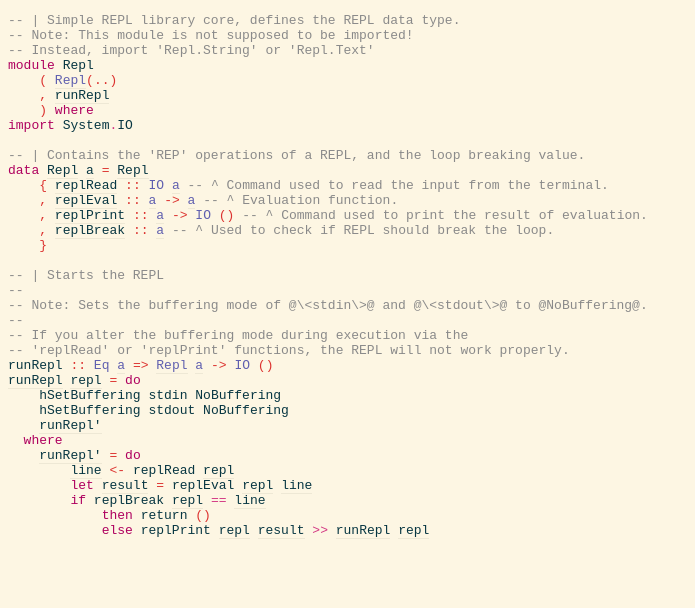
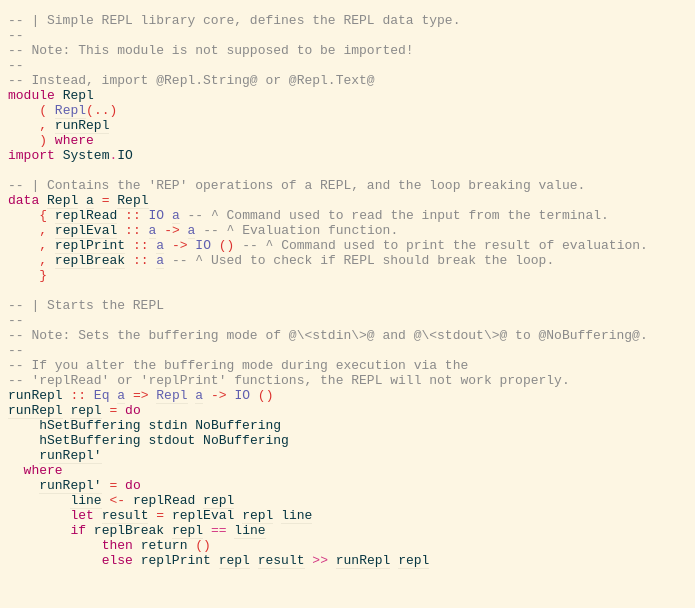
Before and after one commit to jean-lopes/simple-repl, a plain HTML site: page docs/src/Repl.html in a window 1280 px wide. Shown: the whole page, without its empty margins (0-695 px from the left). Drawn offline with Linux system fonts and the light colour scheme.

Commit message:
docs updated

```diff
--- a/docs/src/Repl.html
+++ b/docs/src/Repl.html
@@ -1,36 +1,38 @@
 <!DOCTYPE html PUBLIC "-//W3C//DTD XHTML 1.0 Transitional//EN" "http://www.w3.org/TR/xhtml1/DTD/xhtml1-transitional.dtd"><html xmlns="http://www.w3.org/1999/xhtml"><head><link rel="stylesheet" type="text/css" href="style.css" /><script type="text/javascript" src="highlight.js"></script></head><body><pre><span class="hs-comment">-- | Simple REPL library core, defines the REPL data type.</span><span>
-</span><a name="line-2"></a><span class="hs-comment">-- Note: This module is not supposed to be imported!</span><span>
-</span><a name="line-3"></a><span class="hs-comment">-- Instead, import 'Repl.String' or 'Repl.Text' </span><span>
-</span><a name="line-4"></a><span class="hs-keyword">module</span><span> </span><span class="hs-identifier">Repl</span><span>
-</span><a name="line-5"></a><span>    </span><span class="hs-special">(</span><span> </span><a href="Repl.html#Repl"><span class="hs-identifier hs-type">Repl</span></a><span class="hs-special">(</span><span class="hs-glyph">..</span><span class="hs-special">)</span><span>
-</span><a name="line-6"></a><span>    </span><span class="hs-special">,</span><span> </span><a href="Repl.html#runRepl"><span class="hs-identifier hs-var">runRepl</span></a><span>
-</span><a name="line-7"></a><span>    </span><span class="hs-special">)</span><span> </span><span class="hs-keyword">where</span><span>
-</span><a name="line-8"></a><span class="hs-keyword">import</span><span> </span><span class="hs-identifier">System</span><span class="hs-operator">.</span><span class="hs-identifier">IO</span><span>
-</span><a name="line-9"></a><span>
-</span><a name="line-10"></a><span class="hs-comment">-- | Contains the 'REP' operations of a REPL, and the loop breaking value.</span><span>
-</span><a name="line-11"></a><span class="hs-keyword">data</span><span> </span><a name="Repl"><a href="Repl.html#Repl"><span class="hs-identifier">Repl</span></a></a><span> </span><a name="local-6989586621679020519"><a href="#local-6989586621679020519"><span class="hs-identifier">a</span></a></a><span> </span><span class="hs-glyph">=</span><span> </span><a name="Repl"><a href="Repl.html#Repl"><span class="hs-identifier">Repl</span></a></a><span>
-</span><a name="line-12"></a><span>    </span><span class="hs-special">{</span><span> </span><a name="replRead"><a href="Repl.html#replRead"><span class="hs-identifier">replRead</span></a></a><span> </span><span class="hs-glyph">::</span><span> </span><span class="hs-identifier hs-type">IO</span><span> </span><a href="#local-6989586621679020519"><span class="hs-identifier hs-type">a</span></a><span> </span><span class="hs-comment">-- ^ Command used to read the input from the terminal.</span><span>
-</span><a name="line-13"></a><span>    </span><span class="hs-special">,</span><span> </span><a name="replEval"><a href="Repl.html#replEval"><span class="hs-identifier">replEval</span></a></a><span> </span><span class="hs-glyph">::</span><span> </span><a href="#local-6989586621679020519"><span class="hs-identifier hs-type">a</span></a><span> </span><span class="hs-glyph">-&gt;</span><span> </span><a href="#local-6989586621679020519"><span class="hs-identifier hs-type">a</span></a><span> </span><span class="hs-comment">-- ^ Evaluation function.</span><span>
-</span><a name="line-14"></a><span>    </span><span class="hs-special">,</span><span> </span><a name="replPrint"><a href="Repl.html#replPrint"><span class="hs-identifier">replPrint</span></a></a><span> </span><span class="hs-glyph">::</span><span> </span><a href="#local-6989586621679020519"><span class="hs-identifier hs-type">a</span></a><span> </span><span class="hs-glyph">-&gt;</span><span> </span><span class="hs-identifier hs-type">IO</span><span> </span><span class="hs-special">(</span><span class="hs-special">)</span><span> </span><span class="hs-comment">-- ^ Command used to print the result of evaluation.</span><span>
-</span><a name="line-15"></a><span>    </span><span class="hs-special">,</span><span> </span><a name="replBreak"><a href="Repl.html#replBreak"><span class="hs-identifier">replBreak</span></a></a><span> </span><span class="hs-glyph">::</span><span> </span><a href="#local-6989586621679020519"><span class="hs-identifier hs-type">a</span></a><span> </span><span class="hs-comment">-- ^ Used to check if REPL should break the loop.</span><span>
-</span><a name="line-16"></a><span>    </span><span class="hs-special">}</span><span>
-</span><a name="line-17"></a><span>
-</span><a name="line-18"></a><span class="hs-comment">-- | Starts the REPL</span><span>
-</span><a name="line-19"></a><span class="hs-comment">--</span><span>
-</span><a name="line-20"></a><span class="hs-comment">-- Note: Sets the buffering mode of @\&lt;stdin\&gt;@ and @\&lt;stdout\&gt;@ to @NoBuffering@. </span><span>
+</span><a name="line-2"></a><span class="hs-comment">--</span><span>
+</span><a name="line-3"></a><span class="hs-comment">-- Note: This module is not supposed to be imported!</span><span>
+</span><a name="line-4"></a><span class="hs-comment">--</span><span>
+</span><a name="line-5"></a><span class="hs-comment">-- Instead, import @Repl.String@ or @Repl.Text@</span><span>
+</span><a name="line-6"></a><span class="hs-keyword">module</span><span> </span><span class="hs-identifier">Repl</span><span>
+</span><a name="line-7"></a><span>    </span><span class="hs-special">(</span><span> </span><a href="Repl.html#Repl"><span class="hs-identifier hs-type">Repl</span></a><span class="hs-special">(</span><span class="hs-glyph">..</span><span class="hs-special">)</span><span>
+</span><a name="line-8"></a><span>    </span><span class="hs-special">,</span><span> </span><a href="Repl.html#runRepl"><span class="hs-identifier hs-var">runRepl</span></a><span>
+</span><a name="line-9"></a><span>    </span><span class="hs-special">)</span><span> </span><span class="hs-keyword">where</span><span>
+</span><a name="line-10"></a><span class="hs-keyword">import</span><span> </span><span class="hs-identifier">System</span><span class="hs-operator">.</span><span class="hs-identifier">IO</span><span>
+</span><a name="line-11"></a><span>
+</span><a name="line-12"></a><span class="hs-comment">-- | Contains the 'REP' operations of a REPL, and the loop breaking value.</span><span>
+</span><a name="line-13"></a><span class="hs-keyword">data</span><span> </span><a name="Repl"><a href="Repl.html#Repl"><span class="hs-identifier">Repl</span></a></a><span> </span><a name="local-6989586621679020519"><a href="#local-6989586621679020519"><span class="hs-identifier">a</span></a></a><span> </span><span class="hs-glyph">=</span><span> </span><a name="Repl"><a href="Repl.html#Repl"><span class="hs-identifier">Repl</span></a></a><span>
+</span><a name="line-14"></a><span>    </span><span class="hs-special">{</span><span> </span><a name="replRead"><a href="Repl.html#replRead"><span class="hs-identifier">replRead</span></a></a><span> </span><span class="hs-glyph">::</span><span> </span><span class="hs-identifier hs-type">IO</span><span> </span><a href="#local-6989586621679020519"><span class="hs-identifier hs-type">a</span></a><span> </span><span class="hs-comment">-- ^ Command used to read the input from the terminal.</span><span>
+</span><a name="line-15"></a><span>    </span><span class="hs-special">,</span><span> </span><a name="replEval"><a href="Repl.html#replEval"><span class="hs-identifier">replEval</span></a></a><span> </span><span class="hs-glyph">::</span><span> </span><a href="#local-6989586621679020519"><span class="hs-identifier hs-type">a</span></a><span> </span><span class="hs-glyph">-&gt;</span><span> </span><a href="#local-6989586621679020519"><span class="hs-identifier hs-type">a</span></a><span> </span><span class="hs-comment">-- ^ Evaluation function.</span><span>
+</span><a name="line-16"></a><span>    </span><span class="hs-special">,</span><span> </span><a name="replPrint"><a href="Repl.html#replPrint"><span class="hs-identifier">replPrint</span></a></a><span> </span><span class="hs-glyph">::</span><span> </span><a href="#local-6989586621679020519"><span class="hs-identifier hs-type">a</span></a><span> </span><span class="hs-glyph">-&gt;</span><span> </span><span class="hs-identifier hs-type">IO</span><span> </span><span class="hs-special">(</span><span class="hs-special">)</span><span> </span><span class="hs-comment">-- ^ Command used to print the result of evaluation.</span><span>
+</span><a name="line-17"></a><span>    </span><span class="hs-special">,</span><span> </span><a name="replBreak"><a href="Repl.html#replBreak"><span class="hs-identifier">replBreak</span></a></a><span> </span><span class="hs-glyph">::</span><span> </span><a href="#local-6989586621679020519"><span class="hs-identifier hs-type">a</span></a><span> </span><span class="hs-comment">-- ^ Used to check if REPL should break the loop.</span><span>
+</span><a name="line-18"></a><span>    </span><span class="hs-special">}</span><span>
+</span><a name="line-19"></a><span>
+</span><a name="line-20"></a><span class="hs-comment">-- | Starts the REPL</span><span>
 </span><a name="line-21"></a><span class="hs-comment">--</span><span>
-</span><a name="line-22"></a><span class="hs-comment">-- If you alter the buffering mode during execution via the </span><span>
-</span><a name="line-23"></a><span class="hs-comment">-- 'replRead' or 'replPrint' functions, the REPL will not work properly.</span><span>
-</span><a name="line-24"></a><span class="hs-identifier">runRepl</span><span> </span><span class="hs-glyph">::</span><span> </span><span class="hs-identifier hs-type">Eq</span><span> </span><a href="#local-6989586621679020961"><span class="hs-identifier hs-type">a</span></a><span> </span><span class="hs-glyph">=&gt;</span><span> </span><a href="Repl.html#Repl"><span class="hs-identifier hs-type">Repl</span></a><span> </span><a href="#local-6989586621679020961"><span class="hs-identifier hs-type">a</span></a><span> </span><span class="hs-glyph">-&gt;</span><span> </span><span class="hs-identifier hs-type">IO</span><span> </span><span class="hs-special">(</span><span class="hs-special">)</span><span>
-</span><a name="line-25"></a><a name="runRepl"><a href="Repl.html#runRepl"><span class="hs-identifier">runRepl</span></a></a><span> </span><a name="local-6989586621679024529"><a href="#local-6989586621679024529"><span class="hs-identifier">repl</span></a></a><span> </span><span class="hs-glyph">=</span><span> </span><span class="hs-keyword">do</span><span>    </span><span>
-</span><a name="line-26"></a><span>    </span><span class="hs-identifier hs-var">hSetBuffering</span><span> </span><span class="hs-identifier hs-var">stdin</span><span> </span><span class="hs-identifier hs-var">NoBuffering</span><span>
-</span><a name="line-27"></a><span>    </span><span class="hs-identifier hs-var">hSetBuffering</span><span> </span><span class="hs-identifier hs-var">stdout</span><span> </span><span class="hs-identifier hs-var">NoBuffering</span><span>    </span><span>
-</span><a name="line-28"></a><span>    </span><a href="#local-6989586621679024530"><span class="hs-identifier hs-var">runRepl'</span></a><span>
-</span><a name="line-29"></a><span>  </span><span class="hs-keyword">where</span><span>
-</span><a name="line-30"></a><span>    </span><a name="local-6989586621679024530"><a href="#local-6989586621679024530"><span class="hs-identifier">runRepl'</span></a></a><span> </span><span class="hs-glyph">=</span><span> </span><span class="hs-keyword">do</span><span> </span><span>
-</span><a name="line-31"></a><span>        </span><a name="local-6989586621679024531"><a href="#local-6989586621679024531"><span class="hs-identifier">line</span></a></a><span> </span><span class="hs-glyph">&lt;-</span><span> </span><span class="hs-identifier">replRead</span><span> </span><a href="#local-6989586621679024529"><span class="hs-identifier hs-var">repl</span></a><span>
-</span><a name="line-32"></a><span>        </span><span class="hs-keyword">let</span><span> </span><a name="local-6989586621679024532"><a href="#local-6989586621679024532"><span class="hs-identifier">result</span></a></a><span> </span><span class="hs-glyph">=</span><span> </span><span class="hs-identifier">replEval</span><span> </span><a href="#local-6989586621679024529"><span class="hs-identifier hs-var">repl</span></a><span> </span><a href="#local-6989586621679024531"><span class="hs-identifier hs-var">line</span></a><span>
-</span><a name="line-33"></a><span>        </span><span class="hs-keyword">if</span><span> </span><span class="hs-identifier">replBreak</span><span> </span><a href="#local-6989586621679024529"><span class="hs-identifier hs-var">repl</span></a><span> </span><span class="hs-operator hs-var">==</span><span> </span><a href="#local-6989586621679024531"><span class="hs-identifier hs-var">line</span></a><span> </span><span>
-</span><a name="line-34"></a><span>            </span><span class="hs-keyword">then</span><span> </span><span class="hs-identifier hs-var">return</span><span> </span><span class="hs-special">(</span><span class="hs-special">)</span><span>
-</span><a name="line-35"></a><span>            </span><span class="hs-keyword">else</span><span> </span><span class="hs-identifier">replPrint</span><span> </span><a href="#local-6989586621679024529"><span class="hs-identifier hs-var">repl</span></a><span> </span><a href="#local-6989586621679024532"><span class="hs-identifier hs-var">result</span></a><span> </span><span class="hs-operator hs-var">&gt;&gt;</span><span> </span><a href="Repl.html#runRepl"><span class="hs-identifier hs-var">runRepl</span></a><span> </span><a href="#local-6989586621679024529"><span class="hs-identifier hs-var">repl</span></a><span>
-</span><a name="line-36"></a></pre></body></html>
+</span><a name="line-22"></a><span class="hs-comment">-- Note: Sets the buffering mode of @\&lt;stdin\&gt;@ and @\&lt;stdout\&gt;@ to @NoBuffering@. </span><span>
+</span><a name="line-23"></a><span class="hs-comment">--</span><span>
+</span><a name="line-24"></a><span class="hs-comment">-- If you alter the buffering mode during execution via the </span><span>
+</span><a name="line-25"></a><span class="hs-comment">-- 'replRead' or 'replPrint' functions, the REPL will not work properly.</span><span>
+</span><a name="line-26"></a><span class="hs-identifier">runRepl</span><span> </span><span class="hs-glyph">::</span><span> </span><span class="hs-identifier hs-type">Eq</span><span> </span><a href="#local-6989586621679020961"><span class="hs-identifier hs-type">a</span></a><span> </span><span class="hs-glyph">=&gt;</span><span> </span><a href="Repl.html#Repl"><span class="hs-identifier hs-type">Repl</span></a><span> </span><a href="#local-6989586621679020961"><span class="hs-identifier hs-type">a</span></a><span> </span><span class="hs-glyph">-&gt;</span><span> </span><span class="hs-identifier hs-type">IO</span><span> </span><span class="hs-special">(</span><span class="hs-special">)</span><span>
+</span><a name="line-27"></a><a name="runRepl"><a href="Repl.html#runRepl"><span class="hs-identifier">runRepl</span></a></a><span> </span><a name="local-6989586621679024529"><a href="#local-6989586621679024529"><span class="hs-identifier">repl</span></a></a><span> </span><span class="hs-glyph">=</span><span> </span><span class="hs-keyword">do</span><span>    </span><span>
+</span><a name="line-28"></a><span>    </span><span class="hs-identifier hs-var">hSetBuffering</span><span> </span><span class="hs-identifier hs-var">stdin</span><span> </span><span class="hs-identifier hs-var">NoBuffering</span><span>
+</span><a name="line-29"></a><span>    </span><span class="hs-identifier hs-var">hSetBuffering</span><span> </span><span class="hs-identifier hs-var">stdout</span><span> </span><span class="hs-identifier hs-var">NoBuffering</span><span>    </span><span>
+</span><a name="line-30"></a><span>    </span><a href="#local-6989586621679024530"><span class="hs-identifier hs-var">runRepl'</span></a><span>
+</span><a name="line-31"></a><span>  </span><span class="hs-keyword">where</span><span>
+</span><a name="line-32"></a><span>    </span><a name="local-6989586621679024530"><a href="#local-6989586621679024530"><span class="hs-identifier">runRepl'</span></a></a><span> </span><span class="hs-glyph">=</span><span> </span><span class="hs-keyword">do</span><span> </span><span>
+</span><a name="line-33"></a><span>        </span><a name="local-6989586621679024531"><a href="#local-6989586621679024531"><span class="hs-identifier">line</span></a></a><span> </span><span class="hs-glyph">&lt;-</span><span> </span><span class="hs-identifier">replRead</span><span> </span><a href="#local-6989586621679024529"><span class="hs-identifier hs-var">repl</span></a><span>
+</span><a name="line-34"></a><span>        </span><span class="hs-keyword">let</span><span> </span><a name="local-6989586621679024532"><a href="#local-6989586621679024532"><span class="hs-identifier">result</span></a></a><span> </span><span class="hs-glyph">=</span><span> </span><span class="hs-identifier">replEval</span><span> </span><a href="#local-6989586621679024529"><span class="hs-identifier hs-var">repl</span></a><span> </span><a href="#local-6989586621679024531"><span class="hs-identifier hs-var">line</span></a><span>
+</span><a name="line-35"></a><span>        </span><span class="hs-keyword">if</span><span> </span><span class="hs-identifier">replBreak</span><span> </span><a href="#local-6989586621679024529"><span class="hs-identifier hs-var">repl</span></a><span> </span><span class="hs-operator hs-var">==</span><span> </span><a href="#local-6989586621679024531"><span class="hs-identifier hs-var">line</span></a><span> </span><span>
+</span><a name="line-36"></a><span>            </span><span class="hs-keyword">then</span><span> </span><span class="hs-identifier hs-var">return</span><span> </span><span class="hs-special">(</span><span class="hs-special">)</span><span>
+</span><a name="line-37"></a><span>            </span><span class="hs-keyword">else</span><span> </span><span class="hs-identifier">replPrint</span><span> </span><a href="#local-6989586621679024529"><span class="hs-identifier hs-var">repl</span></a><span> </span><a href="#local-6989586621679024532"><span class="hs-identifier hs-var">result</span></a><span> </span><span class="hs-operator hs-var">&gt;&gt;</span><span> </span><a href="Repl.html#runRepl"><span class="hs-identifier hs-var">runRepl</span></a><span> </span><a href="#local-6989586621679024529"><span class="hs-identifier hs-var">repl</span></a><span>
+</span><a name="line-38"></a></pre></body></html>
```
Also changed, not shown: docs/Repl-String.html (+1 -1 lines), docs/Repl-Text.html (+1 -1 lines), docs/Repl.html (+1 -3 lines), docs/doc-index.html (+2 -2 lines), docs/index.html (+2 -2 lines), docs/simple-repl.txt, 1 other file.
